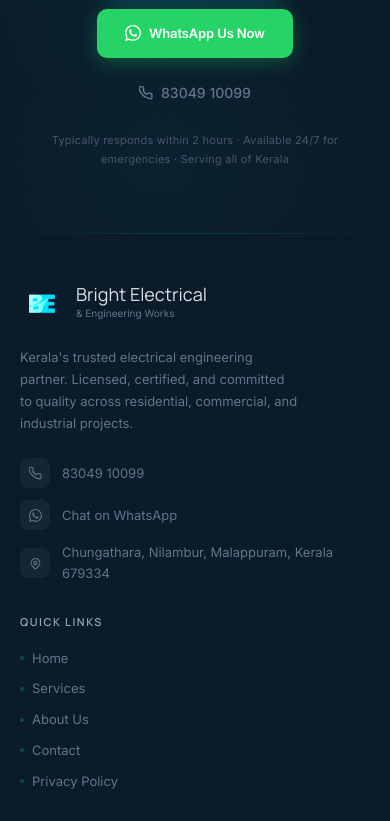
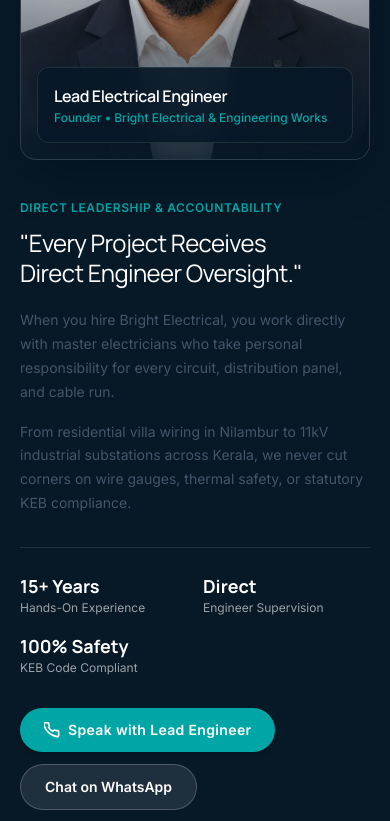
Before and after one commit to WebzioInfo/BrightElectricals, an Astro site: page / in a window 390 px wide. Shown: the part 5234-6055 px from the top of the page. Built offline with nearby package versions, Linux system fonts and the light colour scheme; Astro itself is replaced by a stand-in of ours.

Commit message:
feat: add owner and engineering leadership section before footer

```diff
--- a/src/pages/index.astro
+++ b/src/pages/index.astro
@@ -7,6 +7,7 @@ import BaseLayout from '@layouts/BaseLayout.astro';
 import Hero from '@sections/Hero.astro';
 import Services from '@sections/Services.astro';
 import Stats from '@sections/Stats.astro';
+import Owner from '@sections/Owner.astro';
 import ContactCTA from '@sections/ContactCTA.astro';
 import { pageSEO } from '@data/seo';
 ---
@@ -15,5 +16,6 @@ import { pageSEO } from '@data/seo';
   <Hero />
   <Services />
   <Stats />
+  <Owner />
   <ContactCTA />
 </BaseLayout>
--- /dev/null
+++ b/src/sections/Owner.astro
@@ -0,0 +1,111 @@
+---
+// ============================================================
+// Owner.astro — Authentic Leadership & Direct Accountability
+// Highlights the owner/founder with real photography before the footer
+// ============================================================
+import { company } from '@data/company';
+---
+
+<section
+  id="leadership"
+  class="relative w-full py-16 sm:py-20 lg:py-24 bg-[#071827] text-white border-t border-white/10 overflow-hidden"
+  aria-labelledby="leadership-heading"
+>
+  <div class="relative z-10 max-w-7xl mx-auto px-5 sm:px-8 lg:px-12">
+    <div class="grid grid-cols-1 lg:grid-cols-12 gap-10 lg:gap-16 items-center">
+
+      <!-- Left: Real Photo of the Owner -->
+      <div class="lg:col-span-5 flex justify-center lg:justify-start">
+        <div class="relative w-full max-w-[380px] sm:max-w-[420px] rounded-2xl overflow-hidden border border-white/15 shadow-2xl bg-[#0B1A28] group">
+          <picture>
+            <source srcset="/images/owner.webp" type="image/webp" />
+            <img
+              src="/images/owner.jpeg"
+              alt="Lead Electrical Engineer and Founder of Bright Electrical"
+              width="1086"
+              height="1448"
+              class="w-full h-auto aspect-[3/4] object-cover object-center filter brightness-[0.98] transition-transform duration-500 group-hover:scale-[1.02]"
+              loading="lazy"
+              decoding="async"
+            />
+          </picture>
+
+          <!-- Subtle bottom gradient -->
+          <div class="absolute inset-0 bg-gradient-to-t from-[#071827]/90 via-transparent to-transparent pointer-events-none"></div>
+
+          <!-- Role Card on Image -->
+          <div class="absolute bottom-4 left-4 right-4 p-4 rounded-xl bg-[#071827]/90 backdrop-blur-md border border-white/10 shadow-lg">
+            <p class="text-white font-semibold text-base sm:text-lg tracking-tight font-display">
+              Lead Electrical Engineer
+            </p>
+            <p class="text-xs text-[#00A6A6] font-medium mt-0.5">
+              Founder • Bright Electrical & Engineering Works
+            </p>
+          </div>
+        </div>
+      </div>
+
+      <!-- Right: Direct Accountability & Craftsmanship Guarantee -->
+      <div class="lg:col-span-7">
+        <span class="text-xs sm:text-sm font-semibold tracking-wider uppercase text-[#00A6A6] block mb-3">
+          Direct Leadership & Accountability
+        </span>
+
+        <h2 id="leadership-heading" class="font-display text-2xl sm:text-3xl lg:text-4xl font-normal text-white tracking-tight leading-tight mb-5">
+          "Every Project Receives Direct Engineer Oversight."
+        </h2>
+
+        <div class="space-y-4 text-sm sm:text-base text-[#D9E0E5]/80 font-normal leading-relaxed mb-8 max-w-2xl">
+          <p>
+            When you hire Bright Electrical, you work directly with master electricians who take personal responsibility for every circuit, distribution panel, and cable run.
+          </p>
+          <p>
+            From residential villa wiring in Nilambur to 11kV industrial substations across Kerala, we never cut corners on wire gauges, thermal safety, or statutory KEB compliance.
+          </p>
+        </div>
+
+        <!-- Trust Highlights -->
+        <div class="grid grid-cols-2 sm:grid-cols-3 gap-4 mb-8 pt-6 border-t border-white/10">
+          <div>
+            <p class="text-white font-bold text-lg sm:text-xl font-display">15+ Years</p>
+            <p class="text-xs text-white/60">Hands-On Experience</p>
+          </div>
+          <div>
+            <p class="text-white font-bold text-lg sm:text-xl font-display">Direct</p>
+            <p class="text-xs text-white/60">Engineer Supervision</p>
+          </div>
+          <div>
+            <p class="text-white font-bold text-lg sm:text-xl font-display">100% Safety</p>
+            <p class="text-xs text-white/60">KEB Code Compliant</p>
+          </div>
+        </div>
+
+        <!-- Direct Contact CTAs -->
+        <div class="flex flex-wrap items-center gap-3 sm:gap-4">
+          <a
+            href={`tel:${company.phone}`}
+            class="inline-flex items-center justify-center gap-2 px-6 py-3 rounded-full bg-[#00A6A6] hover:bg-[#008E8E] text-white font-semibold text-sm tracking-wide transition-all shadow-md"
+            aria-label={`Call lead engineer at ${company.phoneDisplay}`}
+          >
+            <svg xmlns="http://www.w3.org/2000/svg" width="16" height="16" viewBox="0 0 24 24" fill="none" stroke="currentColor" stroke-width="2.5" stroke-linecap="round" stroke-linejoin="round" aria-hidden="true">
+              <path d="M22 16.92v3a2 2 0 01-2.18 2 19.79 19.79 0 01-8.63-3.07A19.5 19.5 0 013.07 11.5a19.79 19.79 0 01-3.07-8.67A2 2 0 012.18 1h3a2 2 0 012 1.72 12.84 12.84 0 00.7 2.81 2 2 0 01-.45 2.11L6.91 8.1a16 16 0 006 6l1.41-1.41a2 2 0 012.11-.45 12.84 12.84 0 002.81.7A2 2 0 0122 15z"/>
+            </svg>
+            <span>Speak with Lead Engineer</span>
+          </a>
+
+          <a
+            href={company.whatsapp}
+            target="_blank"
+            rel="noopener noreferrer"
+            class="inline-flex items-center justify-center gap-2 px-6 py-3 rounded-full bg-white/10 hover:bg-white/15 text-white font-semibold text-sm border border-white/20 transition-all"
+            aria-label="Chat on WhatsApp"
+          >
+            <span>Chat on WhatsApp</span>
+          </a>
+        </div>
+
+      </div>
+
+    </div>
+  </div>
+</section>
```
Also changed, not shown: public/images/owner.jpeg (added), public/images/owner.webp (added), 10 other files.
